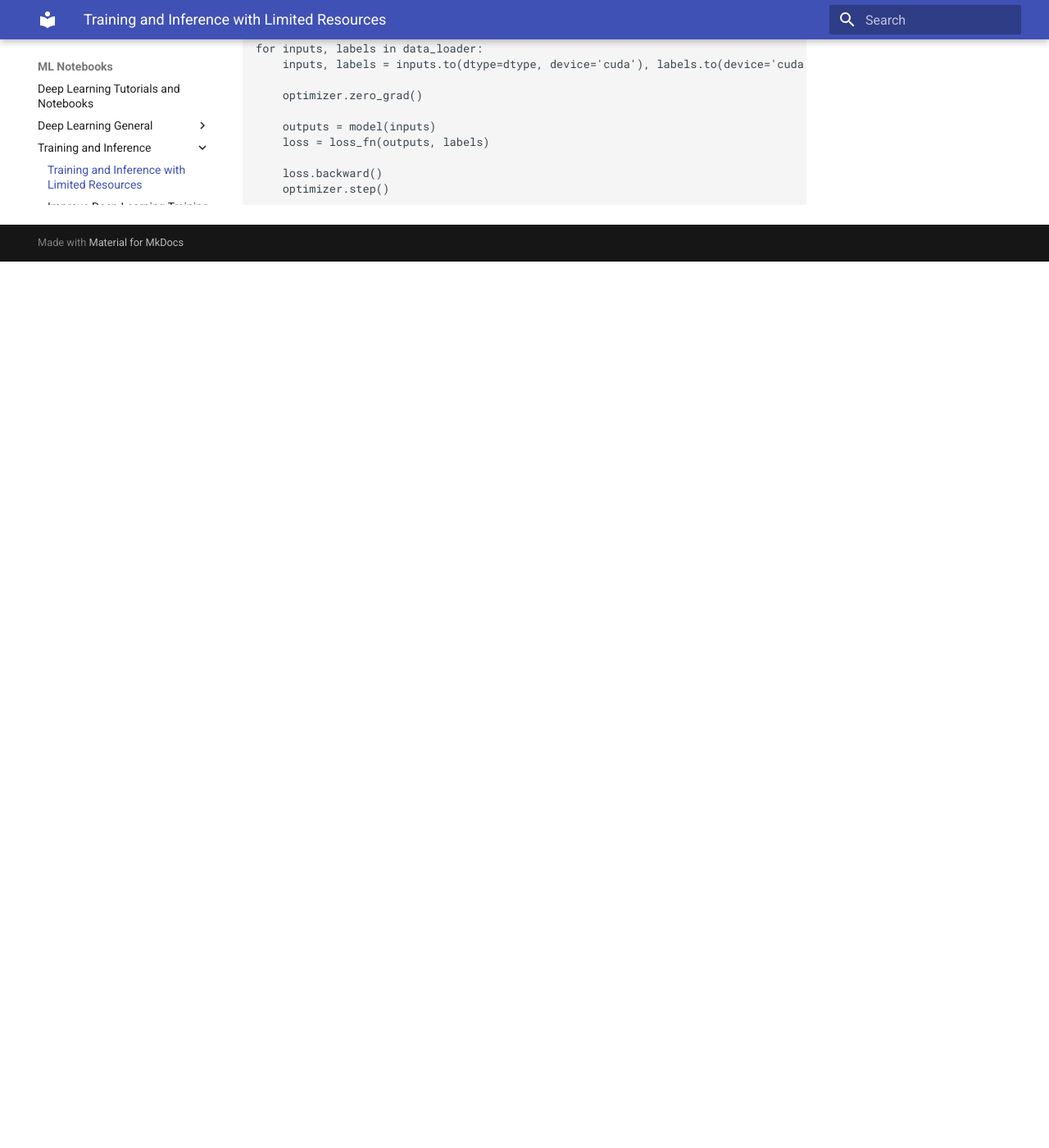
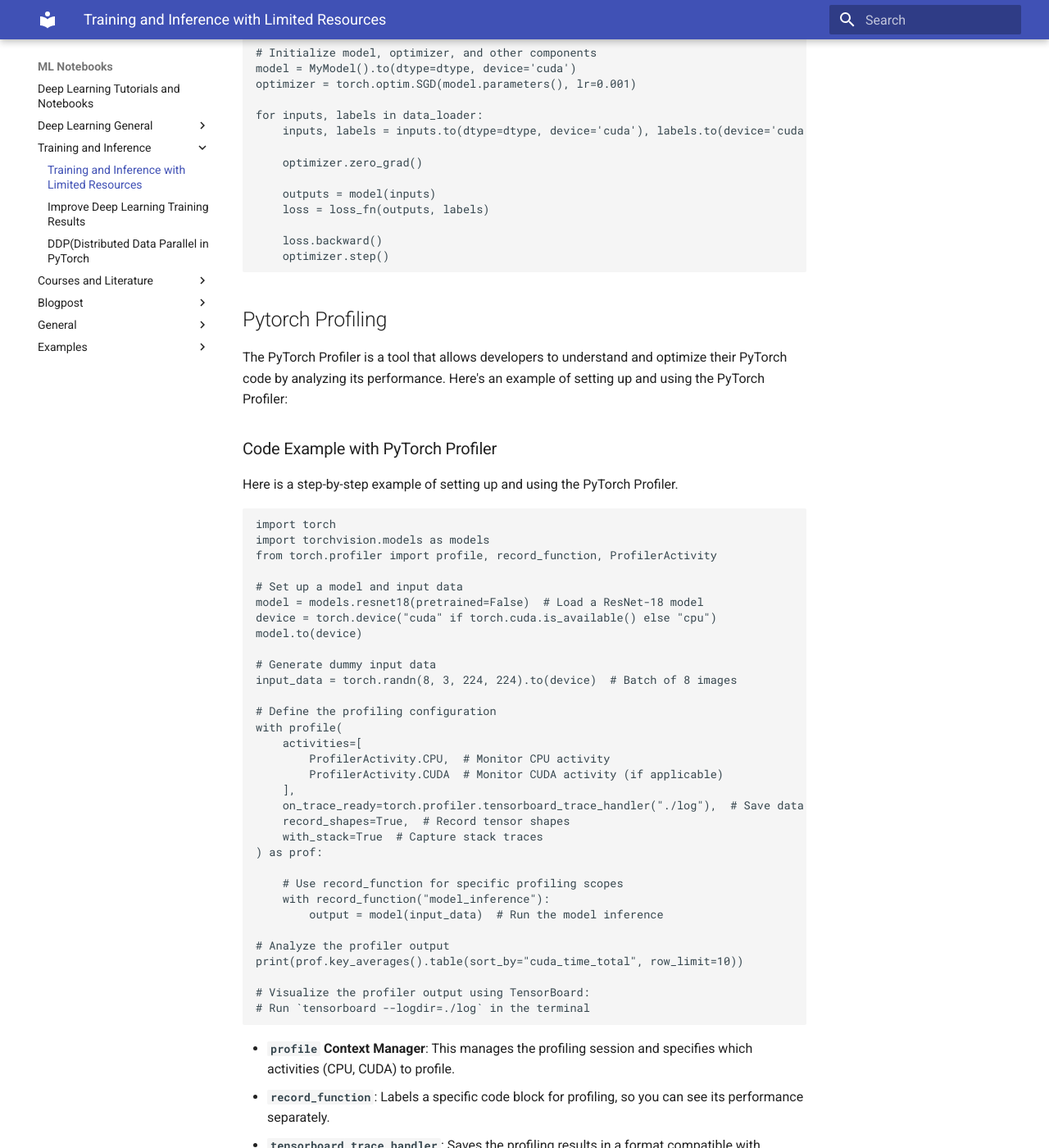
Before and after one commit to fkariminejadasl/ml-notebooks, an MkDocs documentation site: the page built from docs/resource_limitations.md, in a window 1280 px wide and 1400 px high, scrolled down 2273 px. Shown: the whole window at 82% size. Built offline with MkDocs 1.6.1 and Material for MkDocs 9.7.7, drawn with Linux system fonts in a browser that asks for light colours; before the commit the page ends 2592 px from its top, so only the background shows below that; some of the changed text lies outside the part shown.

Commit message:
add scheduler, profiler and some updates

````diff
--- a/docs/resource_limitations.md
+++ b/docs/resource_limitations.md
@@ -22,23 +22,23 @@ Training large deep learning models is notably resource-intensive, often present
 - Fine-tuning of 7B model parameters on T4 from DeepLearning AI by Ludwig, presented by Travis Addair (watch from [here](https://youtu.be/g68qlo9Izf0?t=793) to [here](https://youtu.be/g68qlo9Izf0?t=2184).
 - [train a 70b language model on two 24GB GPUs](https://www.answer.ai/posts/2024-03-06-fsdp-qlora.html): an open source system, based on FSDP and QLoRA, that can train a 70b model on two 24GB GPUs. They also used Gradient checkpointing, CPU offloading, and Flash Attention 2.
 - [LoRA](https://huggingface.co/docs/peft/main/en/conceptual_guides/lora)
+- [SURF course on Profiling](https://github.com/sara-nl/HPML-course-materials)
 
 
 #### Example code
 
 **Using fp16 (float16) in PyTorch:**
 
-The detail explanation is in [Example mixed precision training in pytroch](https://pytorch.org/docs/stable/notes/amp_examples.html).
+The detail explanation is in [Automatic Mixed Precision](https://pytorch.org/docs/stable/amp.html) and [Example mixed precision training in pytroch](https://pytorch.org/docs/stable/notes/amp_examples.html).
 
 ```python
 import torch
-from torch.cuda.amp import GradScaler, autocast
 
 # Initialize model, optimizer, and other components
 model = MyModel().cuda()
 optimizer = torch.optim.SGD(model.parameters(), lr=0.001)
 
-scaler = GradScaler()
+scaler = torch.GradScaler()
 
 for inputs, labels in data_loader:
     inputs, labels = inputs.cuda(), labels.cuda()
@@ -46,7 +46,7 @@ for inputs, labels in data_loader:
     optimizer.zero_grad()
 
     # Casts operations to mixed precision
-    with autocast():
+    with torch.autocast(device_type="cuda", dtype=torch.float16)
         outputs = model(inputs)
         loss = loss_fn(outputs, labels)
 
@@ -59,6 +59,9 @@ for inputs, labels in data_loader:
 ```
 
 **Using bf16 (bfloat16) in PyTorch:**
+
+It can be the same as float16, without using scaler, or follow the code below.
+
 ```python
 import torch
 import torch.nn as nn
@@ -85,3 +88,65 @@ for inputs, labels in data_loader:
     loss.backward()
     optimizer.step()
 ```
+
+## Pytorch Profiling
+
+The PyTorch Profiler is a tool that allows developers to understand and optimize their PyTorch code by analyzing its performance. Here's an example of setting up and using the PyTorch Profiler:
+
+### Code Example with PyTorch Profiler
+
+Here is a step-by-step example of setting up and using the PyTorch Profiler.
+
+```python
+import torch
+import torchvision.models as models
+from torch.profiler import profile, record_function, ProfilerActivity
+
+# Set up a model and input data
+model = models.resnet18(pretrained=False)  # Load a ResNet-18 model
+device = torch.device("cuda" if torch.cuda.is_available() else "cpu")
+model.to(device)
+
+# Generate dummy input data
+input_data = torch.randn(8, 3, 224, 224).to(device)  # Batch of 8 images
+
+# Define the profiling configuration
+with profile(
+    activities=[
+        ProfilerActivity.CPU,  # Monitor CPU activity
+        ProfilerActivity.CUDA  # Monitor CUDA activity (if applicable)
+    ],
+    on_trace_ready=torch.profiler.tensorboard_trace_handler("./log"),  # Save data for TensorBoard
+    record_shapes=True,  # Record tensor shapes
+    with_stack=True  # Capture stack traces
+) as prof:
+
+    # Use record_function for specific profiling scopes
+    with record_function("model_inference"):
+        output = model(input_data)  # Run the model inference
+
+# Analyze the profiler output
+print(prof.key_averages().table(sort_by="cuda_time_total", row_limit=10))
+
+# Visualize the profiler output using TensorBoard:
+# Run `tensorboard --logdir=./log` in the terminal
+```
+
+- **`profile` Context Manager**: This manages the profiling session and specifies which activities (CPU, CUDA) to profile.
+- **`record_function`**: Labels a specific code block for profiling, so you can see its performance separately.
+- **`tensorboard_trace_handler`**: Saves the profiling results in a format compatible with TensorBoard.
+- **`key_averages()`**: Aggregates and summarizes profiling results for analysis in the console.
+
+
+You can customize the profiler to include:
+- Custom intervals: Use `schedule` to specify profiling start and stop.
+- Memory profiling: Set `profile_memory=True` to track memory usage.
+- Exporting results: Save results to file using `prof.export_chrome_trace("trace.json")`.
+
+Notes: Use smaller models or batches for testing, as profiling large models can generate a lot of data.
+
+
+## References
+
+- [Performance Tuning Guide](https://pytorch.org/tutorials/recipes/recipes/tuning_guide.html)
+- [What Every User Should Know About Mixed Precision Training in PyTorch](https://pytorch.org/blog/what-every-user-should-know-about-mixed-precision-training-in-pytorch/)
--- a/mkdocs.yml
+++ b/mkdocs.yml
@@ -31,5 +31,8 @@ nav:
     - Docker Basics: docker.md
     - Tmux Basics: tmux.md
 
+  - Examples:
+    - Scheduler: scheuler.md
+
 theme:
   name: material #readthedocs
````
Also changed, not shown: docs/README.md (+3 -0 lines), docs/docker.md (+25 -0 lines), docs/gpu.md (+18 -2 lines), docs/tasks.md (+5 -3 lines).
